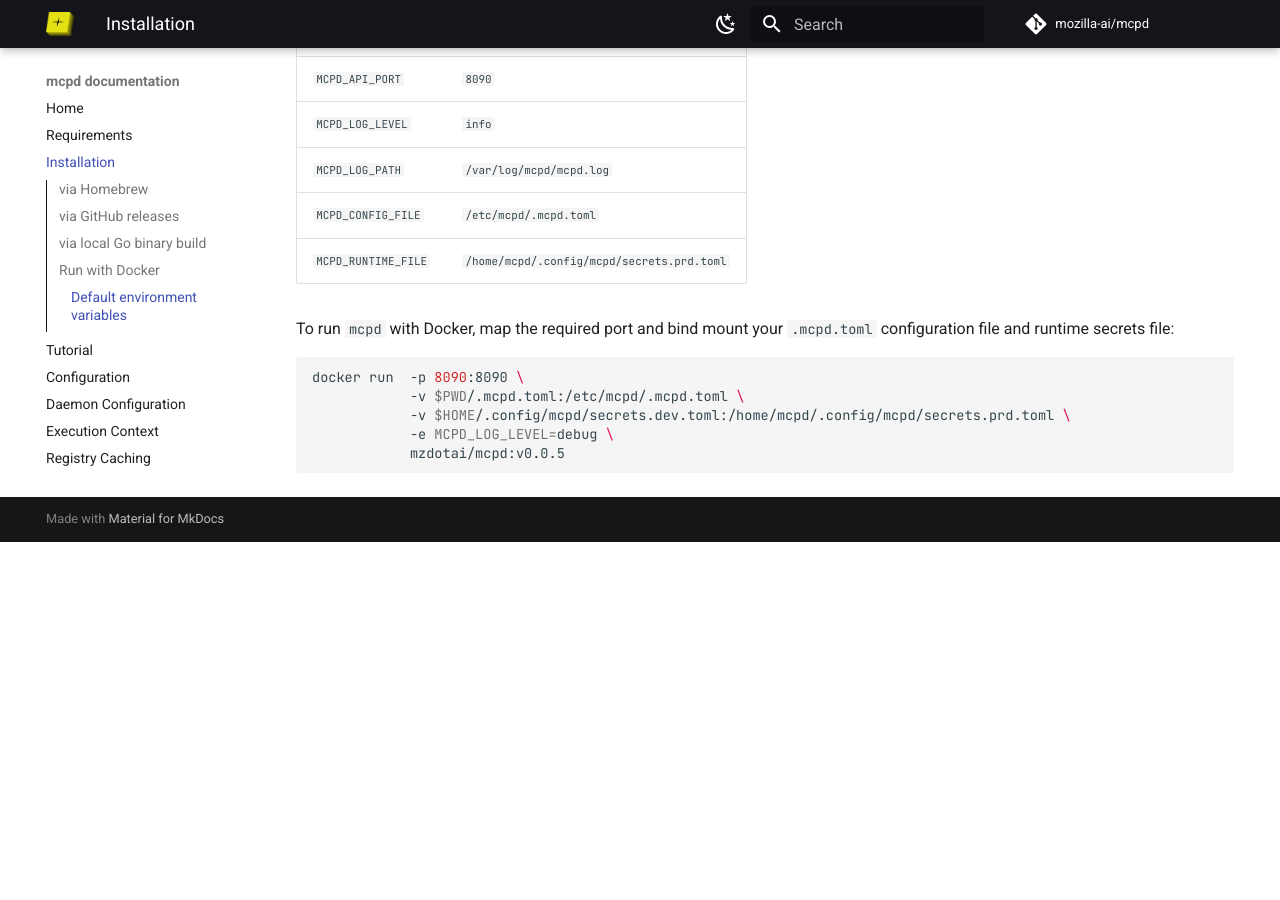
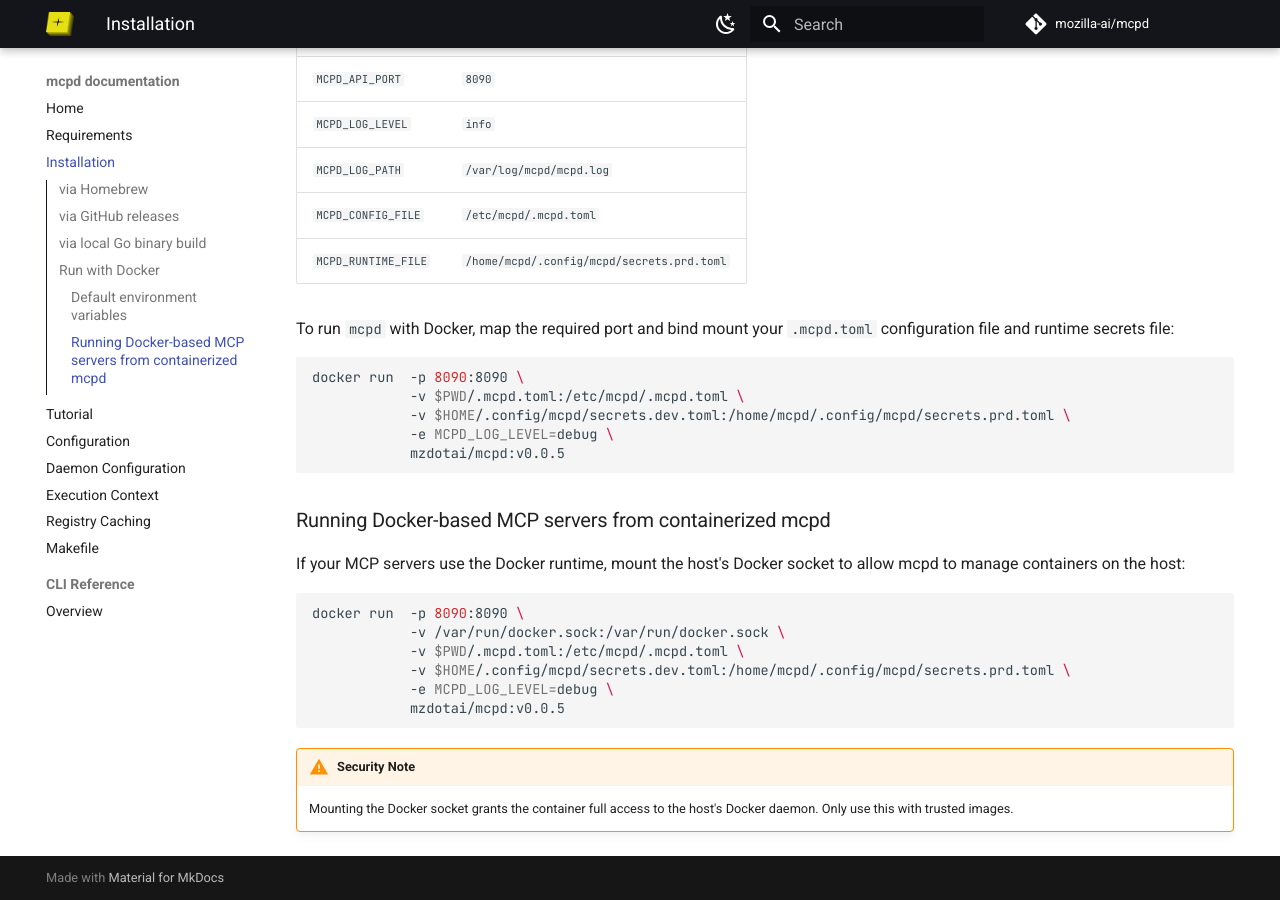
Before and after one commit to mozilla-ai/mcpd, an MkDocs documentation site: the page built from docs/installation.md, in a window 1280 px wide and 900 px high, scrolled down 1861 px. Built offline with MkDocs 1.6.1 and Material for MkDocs 9.7.7, drawn with Linux system fonts in a browser that asks for light colours; comment, search, counter and statistics services are not loaded; before the commit the page ends 2403 px from its top, so only the background shows below that.

Commit message:
added support for docker in docker and updated the docs

````diff
--- a/docs/installation.md
+++ b/docs/installation.md
@@ -99,3 +99,19 @@
             -e MCPD_LOG_LEVEL=debug \
             mzdotai/mcpd:v0.0.5
 ```
+
+### Running Docker-based MCP servers from containerized mcpd
+
+If your MCP servers use the Docker runtime, mount the host's Docker socket to allow mcpd to manage containers on the host:
+
+```bash
+docker run  -p 8090:8090 \
+            -v /var/run/docker.sock:/var/run/docker.sock \
+            -v $PWD/.mcpd.toml:/etc/mcpd/.mcpd.toml \
+            -v $HOME/.config/mcpd/secrets.dev.toml:/home/mcpd/.config/mcpd/secrets.prd.toml \
+            -e MCPD_LOG_LEVEL=debug \
+            mzdotai/mcpd:v0.0.5
+```
+
+!!! warning "Security Note"
+    Mounting the Docker socket grants the container full access to the host's Docker daemon. Only use this with trusted images.
````
Also changed, not shown: 1 other file.
